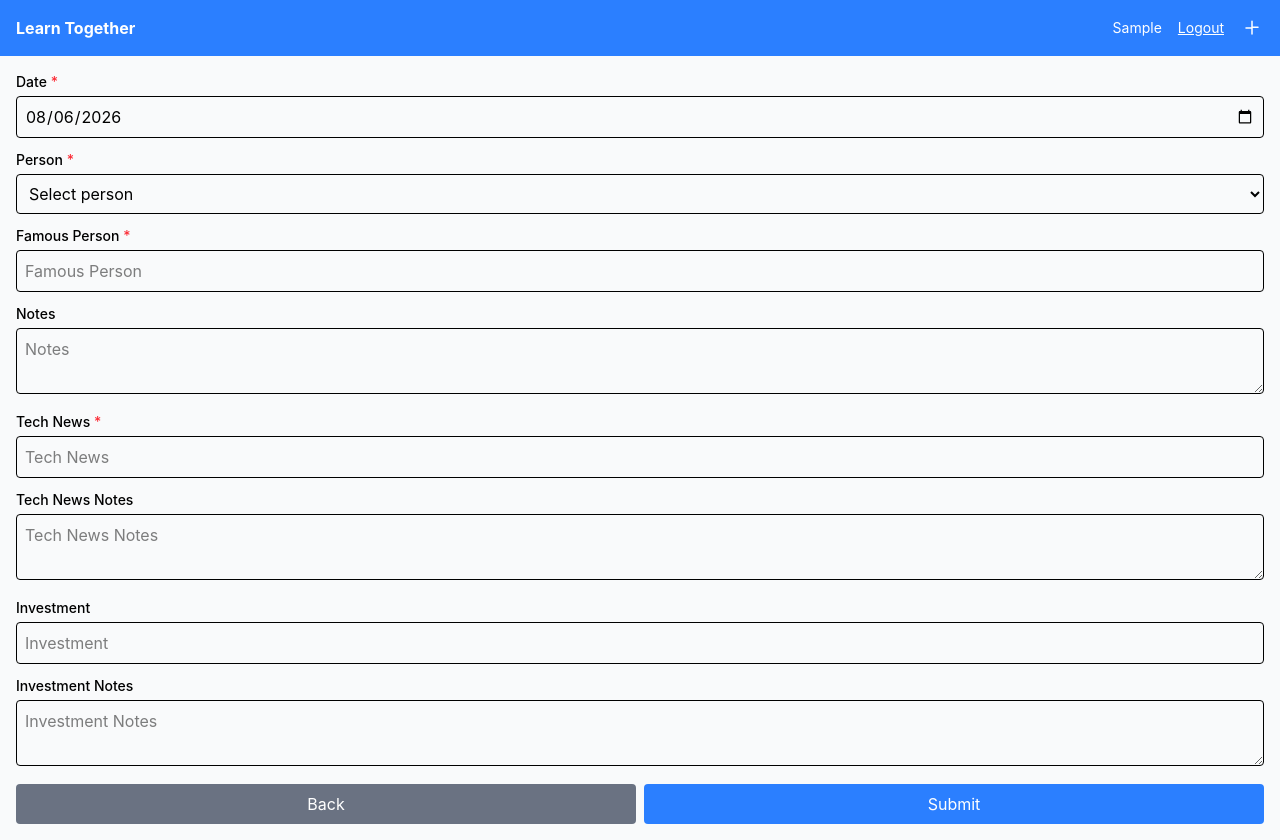
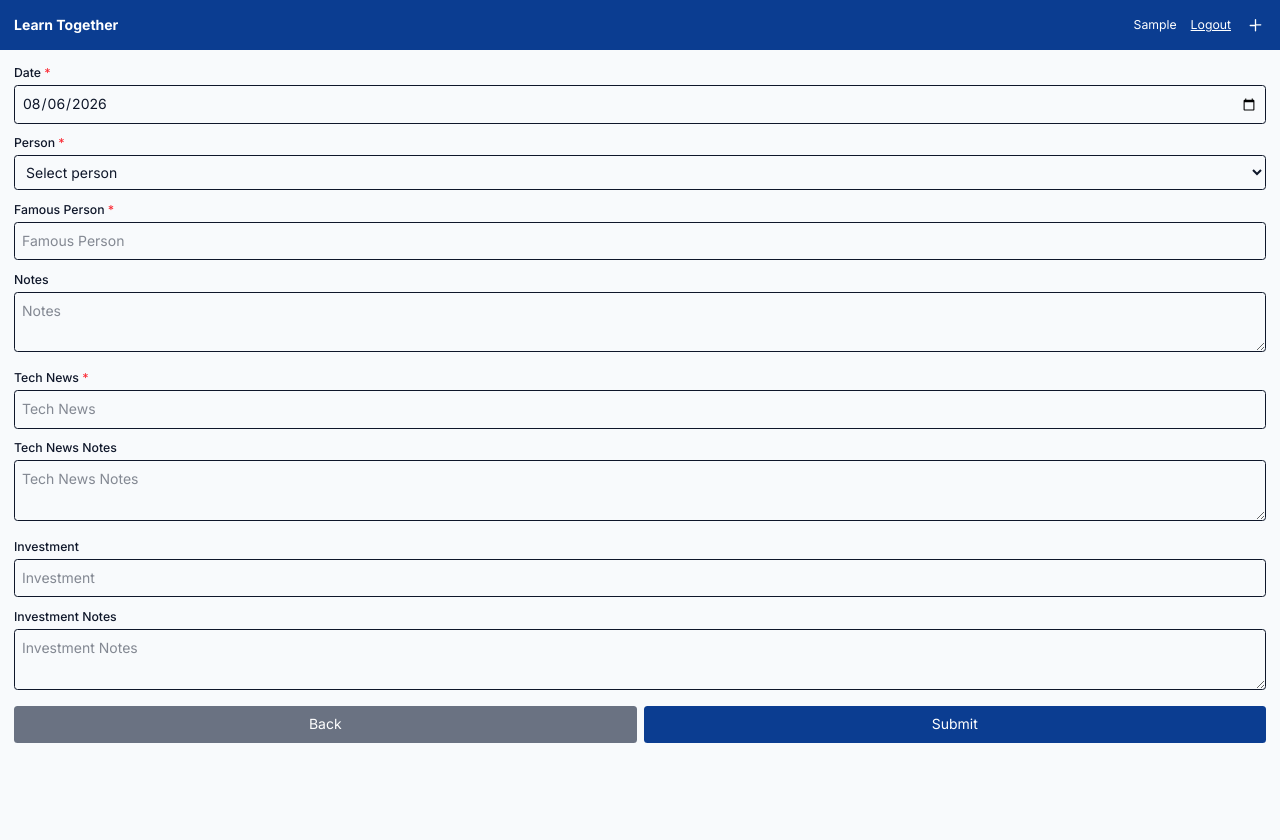
Before and after one commit to Atchuth619/Learn-Together, a React (Vite) app in the folder Client/: page /add in a window 1280 px wide. After the commit the page ends 800 px from the top, so only its background shows below. Built offline with nearby package versions, Linux system fonts and the light colour scheme; no server answers; sample sign-in values are in the browser's storage.

Commit message:
css added

```diff
--- a/Client/src/components/AuthNavbar.jsx
+++ b/Client/src/components/AuthNavbar.jsx
@@ -10,7 +10,7 @@ const AuthNavbar = ({ user }) => {
   };
 
   return (
-    <div className="bg-blue-500 text-white p-4 flex justify-between items-center">
+    <div className="bg-primary text-on-primary p-4 flex justify-between items-center">
       <h1 className="font-bold">Learn Together</h1>
       <div className="flex items-center gap-4">
         {user ? (
--- a/Client/src/components/EntryCard.jsx
+++ b/Client/src/components/EntryCard.jsx
@@ -30,7 +30,7 @@ const EntryCard = ({ entry, onDelete }) => {
           <p className="text-xs text-gray-400">{formatDate(entry.date)}</p>
 
           {entry.username && (
-            <p className="mt-1 text-sm text-blue-600">Added by: {entry.username}</p>
+            <p className="mt-1 text-sm text-brand">Added by: {entry.username}</p>
           )}
         </div>
 
--- a/Client/src/components/Navbar.jsx
+++ b/Client/src/components/Navbar.jsx
@@ -11,7 +11,7 @@ const Navbar = () => {
   };
 
   return (
-    <div className="bg-blue-500 text-white p-4 flex justify-between items-center">
+    <div className="bg-primary text-on-primary p-4 flex justify-between items-center">
       <h1 className="font-bold">Learn Together</h1>
       <div className="flex items-center gap-4">
         {user ? (
--- a/Client/src/index.css
+++ b/Client/src/index.css
@@ -1,7 +1,8 @@
+@import url('https://fonts.googleapis.com/css2?family=Inter:wght@300;400;500;600;700;800&display=swap');
 @import "tailwindcss";
 
 body {
-  background-color: #f9fafb;
+  background-color: var(--background);
 }
 
 .loader-wrapper {
@@ -15,7 +16,7 @@ body {
   width: 100px;
   height: 100px;
   border-radius: 50%;
-  background: rgba(59, 130, 246, 0.12);
+  background: rgba(var(--primary-rgb), 0.12);
   overflow: hidden;
 }
 
@@ -23,7 +24,7 @@ body {
   position: absolute;
   inset: 0;
   border-radius: 50%;
-  background: conic-gradient(rgba(59, 130, 246, 0.4), transparent 70%);
+  background: conic-gradient(rgba(var(--primary-rgb), 0.4), transparent 70%);
   animation: spin 2s linear infinite;
 }
 
@@ -31,9 +32,9 @@ body {
   position: absolute;
   width: 12px;
   height: 12px;
-  background: #3b82f6;
+  background: var(--primary);
   border-radius: 50%;
-  box-shadow: 0 0 12px rgba(59, 130, 246, 0.45);
+  box-shadow: 0 0 12px rgba(var(--primary-rgb), 0.45);
 }
 
 .dot:first-of-type {
@@ -51,3 +52,44 @@ body {
     transform: rotate(1turn);
   }
 }
+
+html {
+  font-size: 14px;
+}
+
+body {
+  font-family: 'Inter', system-ui, -apple-system, 'Segoe UI', Roboto, 'Helvetica Neue', Arial, sans-serif;
+  font-size: 1rem;
+  line-height: 1.6;
+  color: var(--text-primary);
+  -webkit-font-smoothing: antialiased;
+  -moz-osx-font-smoothing: grayscale;
+}
+
+:root {
+  --primary: #0B3D91;
+  --primary-rgb: 11, 61, 145;
+  --secondary: #1E40AF;
+  --secondary-rgb: 30, 64, 175;
+  --accent: #60A5FA;
+  --accent-rgb: 96, 165, 250;
+
+  --primary-gradient: linear-gradient(
+    135deg,
+    var(--primary),
+    var(--secondary),
+    var(--accent)
+  );
+
+  --background: #F8FAFC;
+  --text-primary: #0F172A;
+  --text-secondary: #64748B;
+  --danger: #ef4444;
+  --muted: #6b7280;
+  --on-primary: #ffffff;
+}
+
+/* small helper utilities to use our design tokens alongside Tailwind */
+.bg-primary { background: var(--primary) !important; }
+.text-brand { color: var(--primary) !important; }
+.text-on-primary { color: var(--on-primary) !important; }
--- a/Client/src/pages/AddEntry.jsx
+++ b/Client/src/pages/AddEntry.jsx
@@ -182,7 +182,7 @@ const AddEntry = () => {
           >
             Back
           </button>
-          <button className="bg-blue-500 text-white flex-1 p-2 rounded">
+          <button className="bg-primary text-on-primary flex-1 p-2 rounded">
             Submit
           </button>
         </div>
--- a/Client/src/pages/EditEntry.jsx
+++ b/Client/src/pages/EditEntry.jsx
@@ -188,7 +188,7 @@ const EditEntry = () => {
           >
             Back
           </button>
-          <button className="flex-1 rounded bg-blue-500 p-2 text-white">
+          <button className="flex-1 rounded bg-primary p-2 text-on-primary">
             Update
           </button>
         </div>
--- a/Client/src/pages/Login.jsx
+++ b/Client/src/pages/Login.jsx
@@ -56,10 +56,10 @@ const Login = () => {
               required
             />
           </div>
-          <button className="w-full rounded bg-blue-500 text-white p-2">Login</button>
+          <button className="w-full rounded bg-primary text-on-primary p-2">Login</button>
         </form>
         <p className="mt-4 text-sm text-slate-600">
-          Don't have an account? <Link to="/register" className="text-blue-600">Register</Link>
+          Don't have an account? <Link to="/register" className="text-brand">Register</Link>
         </p>
       </div>
     </div>
--- a/Client/src/pages/Register.jsx
+++ b/Client/src/pages/Register.jsx
@@ -66,10 +66,10 @@ const Register = () => {
               required
             />
           </div>
-          <button className="w-full rounded bg-blue-500 text-white p-2">Register</button>
+          <button className="w-full rounded bg-primary text-on-primary p-2">Register</button>
         </form>
         <p className="mt-4 text-sm text-slate-600">
-          Already have an account? <Link to="/login" className="text-blue-600">Login</Link>
+          Already have an account? <Link to="/login" className="text-brand">Login</Link>
         </p>
       </div>
     </div>
--- a/Client/src/utils/swal.js
+++ b/Client/src/utils/swal.js
@@ -1,11 +1,18 @@
 import Swal from "sweetalert2";
+
+const getCssVar = (name, fallback = "") => {
+  if (typeof window === "undefined") return fallback;
+  return (
+    getComputedStyle(document.documentElement).getPropertyValue(name) || fallback
+  ).trim();
+};
 
 export const showSuccess = (title, text = "") =>
   Swal.fire({
     icon: "success",
     title,
     text,
-    confirmButtonColor: "#3b82f6",
+    confirmButtonColor: getCssVar("--primary", "#0B3D91"),
   });
 
 export const showError = (title, text = "") =>
@@ -13,7 +20,7 @@ export const showError = (title, text = "") =>
     icon: "error",
     title,
     text,
-    confirmButtonColor: "#ef4444",
+    confirmButtonColor: getCssVar("--danger", "#ef4444"),
   });
 
 export const showConfirmDelete = async () =>
@@ -22,7 +29,7 @@ export const showConfirmDelete = async () =>
     text: "This action cannot be undone.",
     icon: "warning",
     showCancelButton: true,
-    confirmButtonColor: "#ef4444",
-    cancelButtonColor: "#6b7280",
+    confirmButtonColor: getCssVar("--danger", "#ef4444"),
+    cancelButtonColor: getCssVar("--muted", "#6b7280"),
     confirmButtonText: "Yes, delete it",
   });
```
